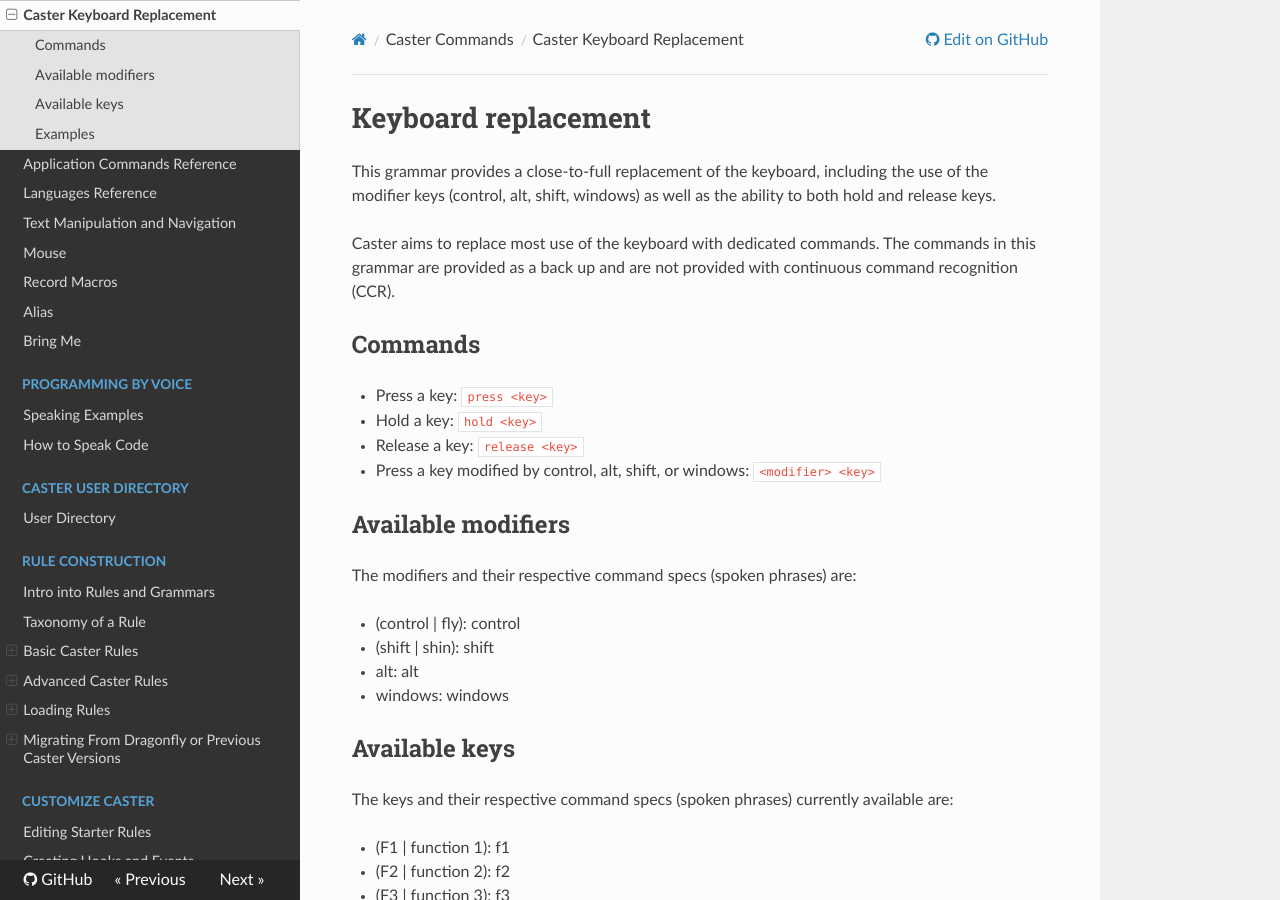
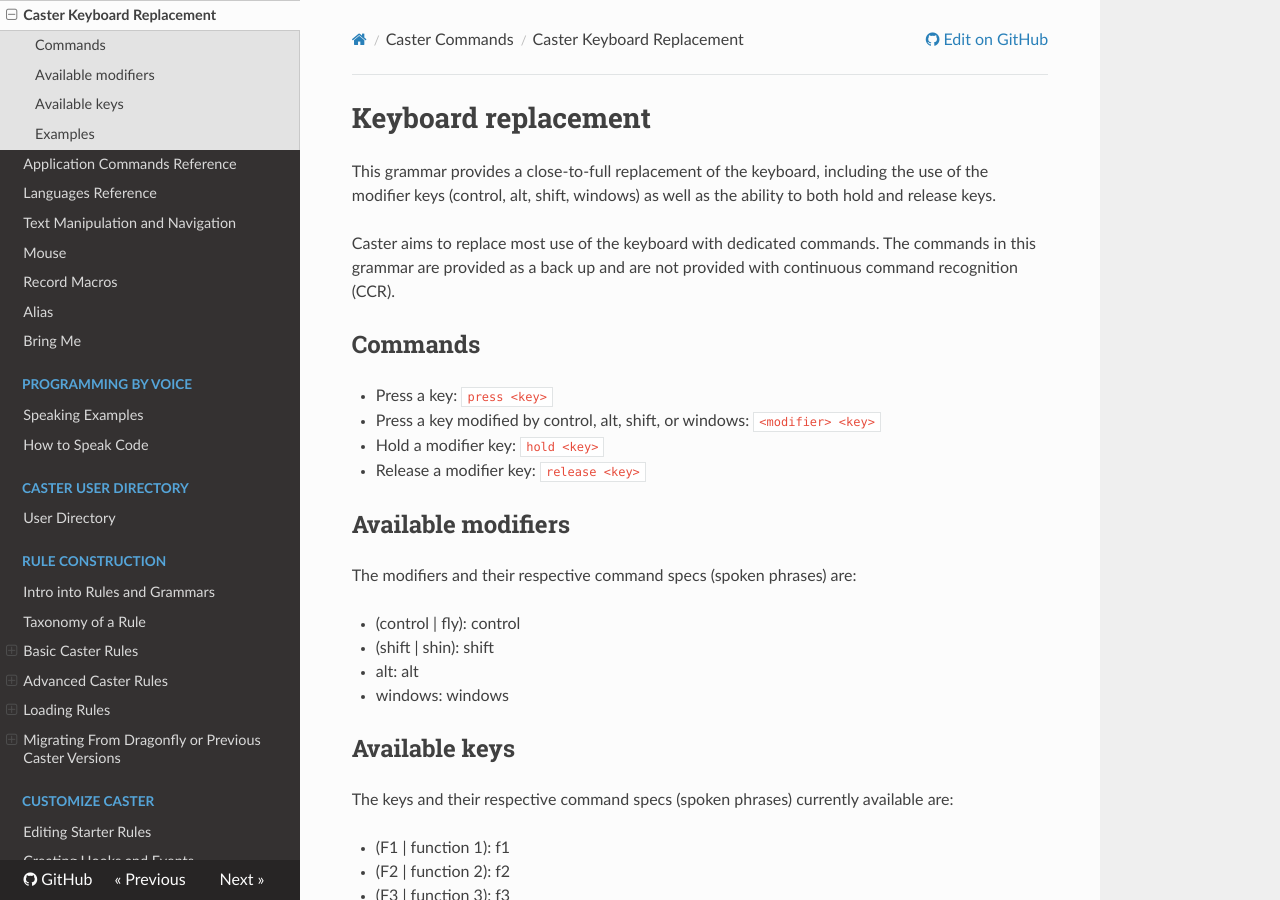
Before and after one commit to dictation-toolbox/Caster, an MkDocs documentation site: the page built from docs/readthedocs/Caster_Commands/Keyboard.md, in a window 1280 px wide and 900 px high. Built offline with MkDocs 1.6.1, drawn with Linux system fonts in a browser that asks for light colours; nearby versions of some CDN libraries; comment, search, counter and statistics services are not loaded.

Commit message:
Fix hold/release documentation

```diff
--- a/docs/readthedocs/Caster_Commands/Keyboard.md
+++ b/docs/readthedocs/Caster_Commands/Keyboard.md
@@ -7,9 +7,9 @@ Caster aims to replace most use of the keyboard with dedicated commands. The com
 ## Commands
 
 - Press a key: `press <key>`
-- Hold a key: `hold <key>`
-- Release a key: `release <key>`
 - Press a key modified by control, alt, shift, or windows: `<modifier> <key>`
+- Hold a modifier key: `hold <key>`
+- Release a modifier key: `release <key>`
 
 ## Available modifiers
 
```
